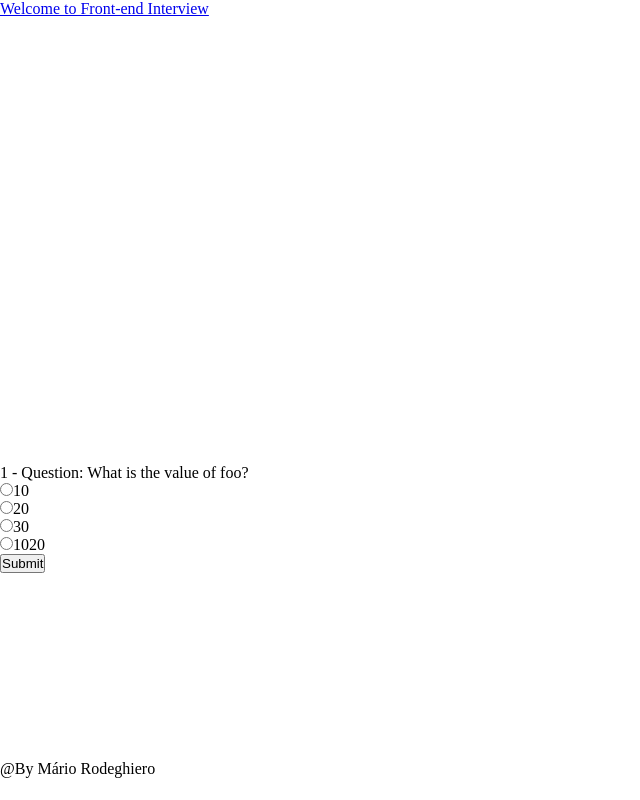
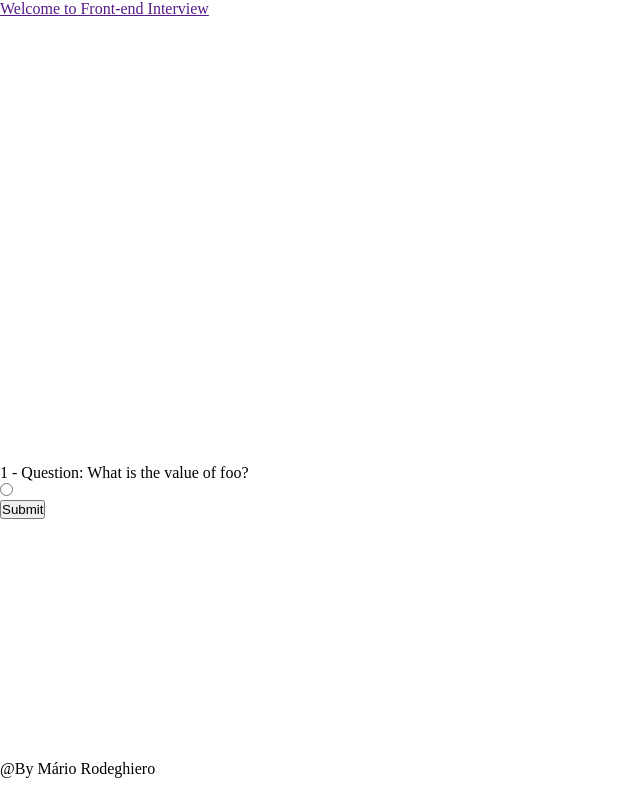
Before and after one commit to mariorodeghiero/react-gist-interview, a React app: page / in a window 1280 px wide. Shown: the whole page, without its empty margins (0-640 px from the left). Built offline with nearby package versions, Linux system fonts and the light colour scheme; data requests are answered from the project's data file; the HTML template or start-up script is replaced by a standard one.

Commit message:
created db.json and fetch in the url

```diff
--- a/src/Components/Footer/Footer.js
+++ b/src/Components/Footer/Footer.js
@@ -4,7 +4,7 @@ class Footer extends Component {
   state = {};
   render() {
     return (
-      <div class="card-footer ">
+      <div className="card-footer ">
         <p className="text-center">@By Mário Rodeghiero </p>
       </div>
     );
--- a/src/Components/Header/Header.js
+++ b/src/Components/Header/Header.js
@@ -8,8 +8,8 @@ class Header extends Component {
     return (
       <div>
         <header className="header">
-          <nav class="navbar navbar-dark bg-dark">
-            <a class="navbar-brand" href="#">
+          <nav className="navbar navbar-dark bg-dark">
+            <a className="navbar-brand" href="">
               Welcome to Front-end Interview
             </a>
           </nav>
--- a/src/Components/Question/Question.js
+++ b/src/Components/Question/Question.js
@@ -2,59 +2,47 @@ import React, { Component } from "react";
 import "./Question.scss";
 
 class Question extends Component {
-  state = {};
+  constructor(props) {
+    super(props);
+    this.state = {
+      questions: []
+    };
+  }
+
+  componentDidMount() {
+    let url = "http://localhost:3001/questions";
+    fetch(url)
+      .then(resp => resp.json())
+      .then(data => {
+        console.log(data);
+        let questions = data.map((question, index) => {
+          return (
+            <div key={index}>
+              <p>{question.question}</p>
+            </div>
+          );
+        });
+        this.setState({ questions: questions });
+      });
+  }
+
   render() {
     return (
       <div className="card w-75 mx-auto">
-        <div className="card-header">
-          1 - Question: What is the value of foo?
-        </div>
+        <div className="card-header">{this.state.questions[0]}</div>
         <form>
-          <div class="custom-control custom-radio m-2">
+          <div className="custom-control custom-radio m-2">
             <input
               type="radio"
               id="customRadio1"
               name="customRadio"
-              class="custom-control-input"
+              className="custom-control-input"
             />
-            <label class="custom-control-label" for="customRadio1">
-              10
+            <label className="custom-control-label" htmlFor="customRadio1">
+              {}
             </label>
           </div>
-          <div class="custom-control custom-radio m-2">
-            <input
-              type="radio"
-              id="customRadio2"
-              name="customRadio"
-              class="custom-control-input"
-            />
-            <label class="custom-control-label" for="customRadio2">
-              20
-            </label>
-          </div>
-          <div class="custom-control custom-radio m-2">
-            <input
-              type="radio"
-              id="customRadio3"
-              name="customRadio"
-              class="custom-control-input"
-            />
-            <label class="custom-control-label" for="customRadio3">
-              30
-            </label>
-          </div>
-          <div class="custom-control custom-radio m-2">
-            <input
-              type="radio"
-              id="customRadio4"
-              name="customRadio"
-              class="custom-control-input"
-            />
-            <label class="custom-control-label" for="customRadio4">
-              1020
-            </label>
-          </div>
-          <button type="submit" class="btn btn-dark m-2">
+          <button type="submit" className="btn btn-dark m-2">
             Submit
           </button>
         </form>
--- a/src/db.json
+++ b/src/db.json
@@ -0,0 +1,25 @@
+{
+  "questions": [
+    {
+      "id": 1,
+      "question": "1 - Question: What is the value of foo?",
+      "category": "JS",
+      "option": [10, 20, 30, "1020"],
+      "answer": "1020"
+    },
+    {
+      "id": 2,
+      "question": "2 - Question: xxxxxxx",
+      "category": "JS",
+      "option": [10111, 20222, 303333, "102033333"],
+      "answer": 303333
+    },
+    {
+      "id": 3,
+      "question": "3 - Question: zzzzz",
+      "category": "JS",
+      "option": [10111, 20222, "yyyyyyyyyyyy", "xxxxxxxxx"],
+      "answer": "yyyyyyyyyyyy"
+    }
+  ]
+}
```
Also changed, not shown: src/Components/Question/examplej.txt (added).
